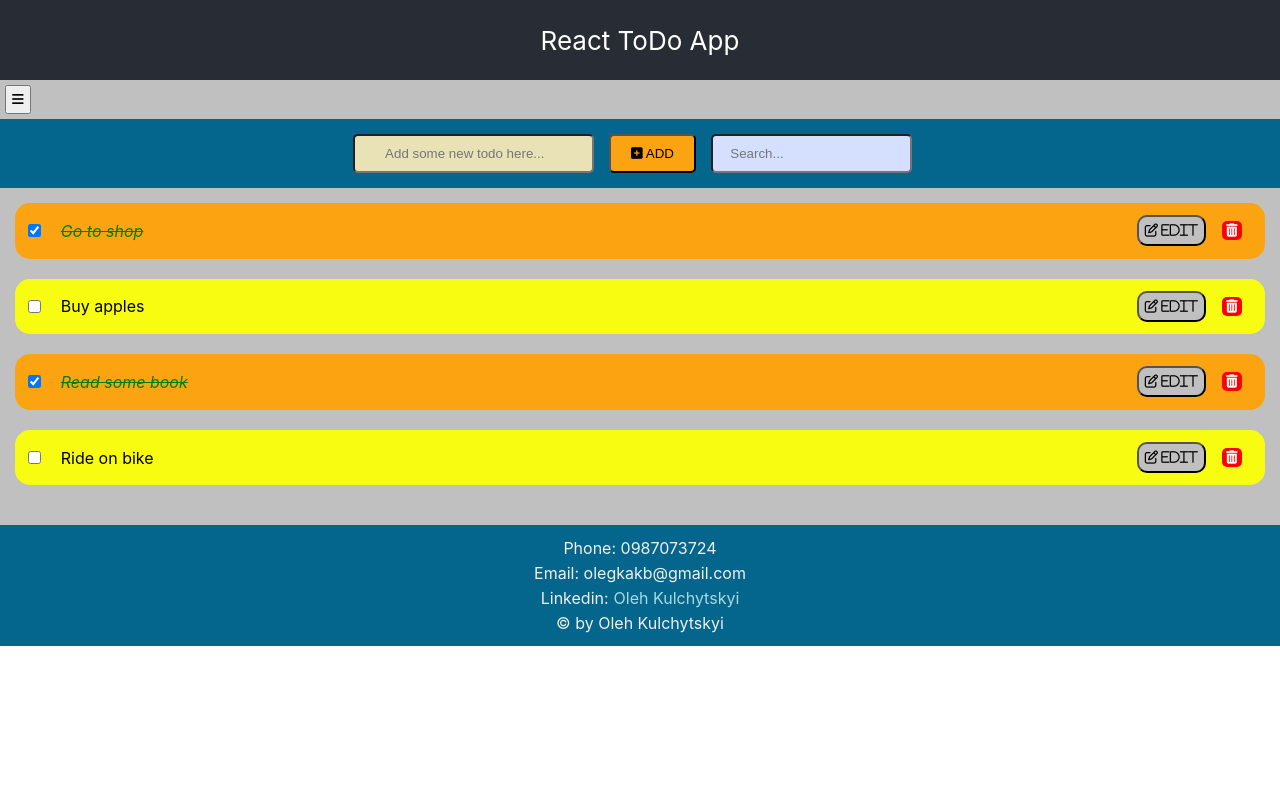
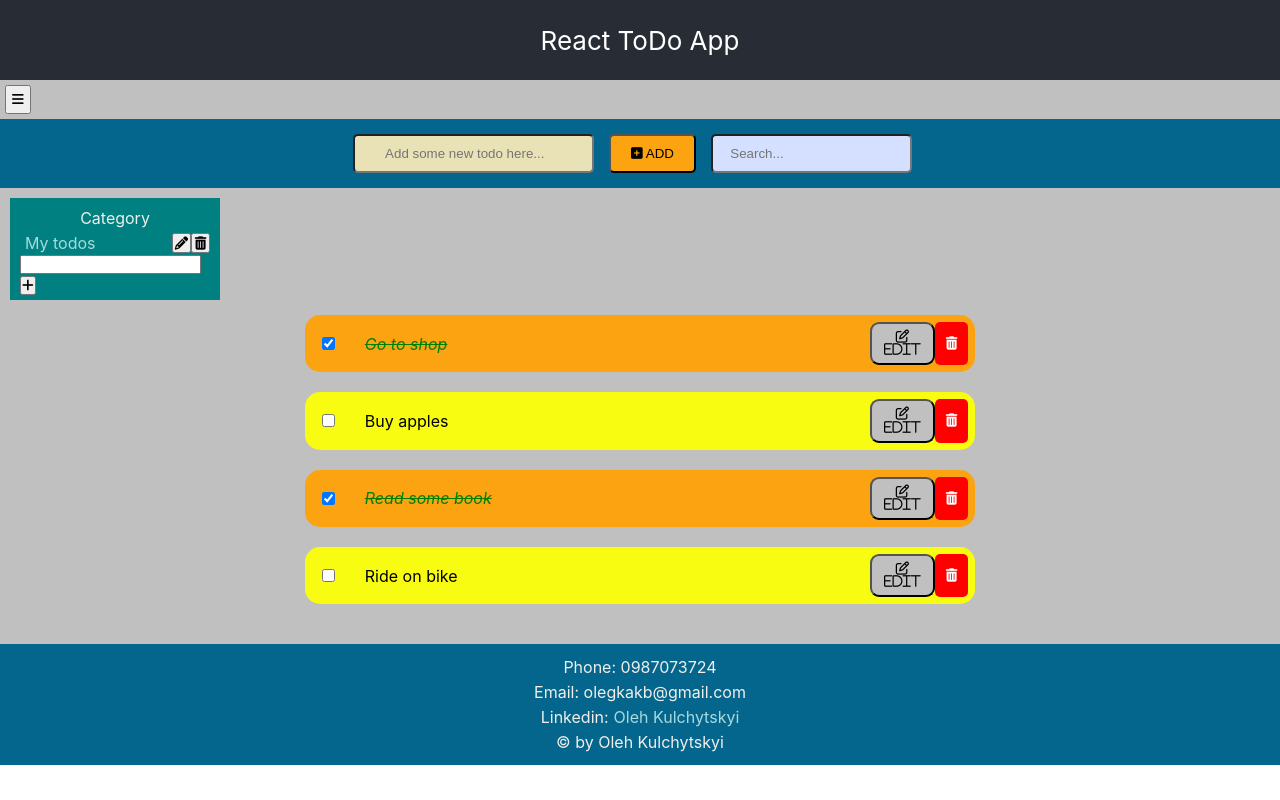
Before and after one commit to KulchytskyiOleh/React-ToDo-App, a React (Create React App) app: page / in a window 1280 px wide. Built offline with nearby package versions, Linux system fonts and the light colour scheme.

Commit message:
add category component and small fixes

```diff
--- a/src/App.js
+++ b/src/App.js
@@ -3,13 +3,17 @@ import Header from "./components/Header/Header";
 import Content from "./components/Content/Content";
 import Footer from "./components/Footer/Footer";
 
-function App({ todosData, contacts }) {
+function App({ todosData, contacts, Categories }) {
   const [theme, setTheme] = useState(false);
   return (
     <div className="App">
-      <Header theme={theme} setTheme={setTheme}/>
+      <Header theme={theme} setTheme={setTheme} />
       <>
-        <Content className="content" todosData={todosData} />
+        <Content
+          className="content"
+          todosData={todosData}
+          Categories={Categories}
+        />
       </>
       <Footer contacts={contacts} />
     </div>
--- /dev/null
+++ b/src/components/Categories/Categories.css
@@ -0,0 +1,19 @@
+.categories {
+  width: 230px;
+}
+.categoryItemWrapper {
+  margin: 10px;
+  padding: 5px 10px;
+  background-color: #008080;
+}
+.categoryItem {
+  display: grid;
+  grid-template-columns: 80% 10% 10%;
+}
+
+.showSaveButton {
+  display: block;
+}
+.hideSaveButton {
+  display: none;
+}
--- /dev/null
+++ b/src/components/Categories/Categories.js
@@ -0,0 +1,56 @@
+import React, { useRef, useState } from "react";
+import CategoryItem from "./CategoryItem";
+import "./Categories.css";
+function Categories({
+  categories,
+  addNewCategory,
+  editCategoryItem,
+  deleteCategoryItem,
+  saveEditedCategoryItem,
+  showCategorySaveButton,
+  categoriesHandler,
+  currentCategoryId,
+}) {
+  let addInputValueHandler = (e) => {};
+  const categoryInput = useRef("");
+  const [addInput, setAddInput] = useState("");
+  return (
+    <div className="categories">
+      <div className="categoryItemWrapper">
+        <p>Category</p>
+        {categories.map((item) => (
+          <CategoryItem
+            item={item}
+            key={item.id}
+            id={item.id}
+            label={item.label}
+            currentCategoryId={currentCategoryId}
+            editCategoryItem={editCategoryItem}
+            deleteCategoryItem={deleteCategoryItem}
+            saveEditedCategoryItem={saveEditedCategoryItem}
+            showCategorySaveButton={showCategorySaveButton}
+            categoriesHandler={categoriesHandler}
+            addInputValue={addInput}
+          />
+        ))}
+        <input
+          ref={categoryInput}
+          type="text"
+          onChange={addInputValueHandler}
+        />
+        <button
+          onClick={() => {
+            addNewCategory(categories, categoryInput.current.value);
+            setAddInput(categoryInput.current.value);
+            console.log(addInput)
+            categoryInput.current.value = "";
+          }}
+        >
+          <i className="fa fa-plus" aria-hidden="true"></i>
+        </button>
+      </div>
+    </div>
+  );
+}
+
+export default Categories;
--- /dev/null
+++ b/src/components/Categories/CategoryItem.js
@@ -0,0 +1,86 @@
+import React, { useState, useRef, useEffect } from "react";
+
+function CategoryItem({
+  label,
+  item,
+  editCategoryItem,
+  saveEditedCategoryItem,
+  deleteCategoryItem,
+  categoriesHandler,
+  showCategorySaveButton,
+  currentCategoryId,
+  addInputValue,
+}) {
+  const editInput = useRef(null);
+  const [isEditing, setIsEditing] = useState(false);
+  const [editLabel, setEditLabel] = useState(label);
+  let inputValueHandler = (e) => setEditLabel(e.target.value);
+  // console.log(addInputValue);
+  // if (addInputValue === editLabel) console.log("same");
+  useEffect(() => {
+    if (isEditing) editInput.current.focus();
+  }, [isEditing]);
+  return (
+    <>
+      <ul className="categoryListWrapper">
+        <li className="categoryItem">
+          {isEditing ? (
+            <input
+              type="text"
+              ref={editInput}
+              value={editLabel}
+              onChange={inputValueHandler}
+            />
+          ) : (
+            <a href="#/" id={`CategoryItem_${item.id}`}>
+              {editLabel}
+            </a>
+          )}
+          {showCategorySaveButton ? (
+            <button
+              className={
+                showCategorySaveButton && currentCategoryId === item.id
+                  ? "showSaveButton" && "saveEditedCategoryItem"
+                  : "hideSaveButton"
+              }
+            >
+              <i
+                className="fa fa-floppy-o"
+                onClick={() => {
+                  saveEditedCategoryItem(item.id, editLabel);
+                  categoriesHandler(!showCategorySaveButton);
+                  setIsEditing(!isEditing);
+                }}
+              />
+            </button>
+          ) : (
+            <button
+              className={
+                showCategorySaveButton && currentCategoryId === item.id
+                  ? "hideSaveButton"
+                  : "showSaveButton" && "categoryItemEdit"
+              }
+            >
+              <i
+                className="fa fa-pencil"
+                onClick={() => {
+                  editCategoryItem(item.id, editLabel);
+                  categoriesHandler(!showCategorySaveButton);
+                  setIsEditing(!isEditing);
+                }}
+              />
+            </button>
+          )}
+          <button className="categoryItemDelete">
+            <i
+              className="fas fa-trash-alt"
+              onClick={() => deleteCategoryItem(item.id)}
+            />
+          </button>
+        </li>
+      </ul>
+    </>
+  );
+}
+
+export default CategoryItem;
--- a/src/components/Content/Content.css
+++ b/src/components/Content/Content.css
@@ -3,6 +3,9 @@
   list-style-type: none;
   margin: 0;
   padding: 0;
+}
+button {
+  cursor: pointer;
 }
 .content {
   background-color: #c0c0c0;
@@ -20,42 +23,50 @@
 .todo-items {
   margin-bottom: 10px;
 }
+.main_Practice {
+  width: 700px;
+  margin: auto;
+}
 .todo-item {
   background-color: #f8fc11;
   margin: 15px;
   padding: 1%;
+  /* width: 50%; */
   border-radius: 15px;
-  display: flex;
+  display: grid;
+  grid-template-columns: 5% 80% 10% 5%;
   align-items: center;
   margin-bottom: 20px;
+}
+.checkBoxItem {
+  justify-self: center;
 }
 
 .todo-item:nth-child(odd) {
   background-color: #fca311;
 }
 .todo-item > p {
-  color: black;
+  color: #000000;
+  justify-self: start;
   padding-left: 15px;
 }
+.textEdit {
+  justify-self: start;
+
+  padding: 6px;
+  /* margin-right: 10px; */
+  border-radius: 9px;
+  background-color: #c0c0c0;
+}
+
 .todoItemDelete {
   color: #ffffff;
   background-color: #ff0000;
-  padding: 2px 4px;
+  /* padding: 2px 4px; */
   border: none;
   border-radius: 5px;
-  position: absolute;
-  cursor: pointer;
-  right: 3%;
-}
-
-.textEdit {
-  position: absolute;
-  cursor: pointer;
-  padding: 6px;
-  margin-right: 10px;
-  right: 5%;
-  border-radius: 10px;
-  background-color: #c0c0c0;
+  align-self: stretch;
+  justify-self: stretch;
 }
 
 .practice_Top {
@@ -78,7 +89,6 @@
   padding: 10px 20px;
   margin-right: 15px;
   border-radius: 5px;
-  cursor: pointer;
 }
 
 .showButton {
@@ -104,5 +114,3 @@ p.Completed {
   font-style: italic;
   text-decoration: line-through;
 }
-/*
-} */
--- a/src/components/Content/Content.js
+++ b/src/components/Content/Content.js
@@ -2,10 +2,10 @@ import React from "react";
 import "./Content.css";
 import Practice from "../Practice/Practice";
 
-function Content({ todosData }) {
+function Content({ todosData, Categories }) {
   return (
     <main className="content">
-      <Practice todosData={todosData} />
+      <Practice todosData={todosData} Categories={Categories} />
     </main>
   );
 }
--- a/src/components/Data/todosData.js
+++ b/src/components/Data/todosData.js
@@ -1,10 +1,12 @@
 const todosData = [
-  { id: 1, text: "Go to shop", completed: true, /* date: new Date() */ },
-  { id: 2, text: "Buy apples", completed: false, /* date: new Date() */ },
-  { id: 3, text: "Read some book", completed: true, /* date: new Date() */ },
-  { id: 4, text: "Ride on bike", completed: false, /* date: new Date() */ },
+  { id: 1, text: "Go to shop", completed: true /* date: new Date() */ },
+  { id: 2, text: "Buy apples", completed: false /* date: new Date() */ },
+  { id: 3, text: "Read some book", completed: true /* date: new Date() */ },
+  { id: 4, text: "Ride on bike", completed: false /* date: new Date() */ },
 ];
 export default todosData;
+
+export const Categories = [{ id: 1, label: "My todos" }];
 
 export const contacts = [
   {
--- a/src/components/Practice/Practice.js
+++ b/src/components/Practice/Practice.js
@@ -4,9 +4,9 @@ import Pagination from "../Pagination/Pagination";
 import Search from "../Search/Search";
 // import Status from "../Status/Status";
 import Sidebar from "../Sidebar/Sidebar";
-
+import Categories from "../Categories/Categories";
 export default class Practice extends React.Component {
-  constructor({ todosData }) {
+  constructor({ todosData, Categories }) {
     super();
     this.newTodoItem = React.createRef();
     // this.editTodoItem = React.createRef();
@@ -15,17 +15,21 @@ export default class Practice extends React.Component {
     this.state = {
       text: "",
       search: "",
-      value: "",
+      // value: "",
       status: "all",
       showButton: false,
       currentItemId: 0,
+      currentCategoryId: 0,
       showSideBar: false,
       showModal: false,
+      showCategorySaveButton: false,
       todos: todosData,
       // completed: "",
       // uncompleted: "",
       itemsPerPage: 4,
+      // newCategory: "",
       currentPage: 1,
+      categories: Categories,
     };
   }
 
@@ -39,6 +43,41 @@ export default class Practice extends React.Component {
   };
 
   dateCreate = () => {};
+
+  addNewCategory = (categories, labelText) => {
+    let newCategory = {
+      id: Date.now(),
+      label: labelText,
+    };
+    this.setState({ categories: [...categories, newCategory] });
+  };
+
+  saveEditedCategoryItem = (id, editedText) => {
+    this.setState((prevState) => ({
+      categories: prevState.categories.map((item) => {
+        if (item.id === id) {
+          item.label = editedText;
+        }
+        return item;
+      }),
+      currentCategoryId: id,
+    }));
+  };
+
+  editCategoryItem = (id, editedText) => {
+    this.setState({ currentCategoryId: id });
+    this.state.categories.filter((item) =>
+      item.id === id ? (editedText = item.label) : null
+    );
+  };
+
+  deleteCategoryItem = (id) => {
+    this.setState((prevState) => ({
+      categories: prevState.categories.filter((item) =>
+        item.id !== id ? item : null
+      ),
+    }));
+  };
 
   addNewTodo = () => {
     const { todos } = this.state;
@@ -106,11 +145,13 @@ export default class Practice extends React.Component {
   statusSwitchHandler = (status) => this.setState({ status });
 
   handleSearch = (search) => this.setState({ search });
+
   currentPageHandler = (currentPage) => this.setState({ currentPage });
 
-  componentDidUpdate() {
-    // this.newTodoItem.current.focus();
-  }
+  categoriesHandler = (showCategorySaveButton) =>
+    this.setState({ showCategorySaveButton });
+
+  componentDidUpdate() {}
 
   render() {
     return (
@@ -163,13 +204,23 @@ export default class Practice extends React.Component {
             <Search onSearch={this.handleSearch} />
           </>
         </div>
+        <Categories
+          currentCategoryId={this.state.currentCategoryId}
+          showCategorySaveButton={this.state.showCategorySaveButton}
+          categories={this.state.categories}
+          categoriesHandler={this.categoriesHandler}
+          addNewCategory={this.addNewCategory}
+          editCategoryItem={this.editCategoryItem}
+          saveEditedCategoryItem={this.saveEditedCategoryItem}
+          deleteCategoryItem={this.deleteCategoryItem}
+        />
         <div className="main_Practice">
           <TodoItemsList
             handleChange={this.handleChange}
             deleteItem={this.deleteItem}
             textEdit={this.textEdit}
             showButton={this.state.showButton}
-            currentItemId={this.state.currentItemId}
+            // currentItemId={this.state.currentItemId}
             toggleButton={this.toggleButton}
             todos={this.state.todos}
             search={this.state.search}
--- a/src/components/Practice/TodoItem.js
+++ b/src/components/Practice/TodoItem.js
@@ -14,7 +14,7 @@ export default function TodoItem({
   return (
     <div className="todo-item">
       <input
-        id="inp"
+        className="checkBoxItem"
         type="checkbox"
         checked={item.completed}
         onChange={() => handleChange(item.id)}
--- a/src/components/Practice/TodoItemsList.js
+++ b/src/components/Practice/TodoItemsList.js
@@ -8,21 +8,11 @@ export default function TodoItemsList({
   toggleButton,
   deleteItem,
   textEdit,
-  currentItemId,
   search,
   status,
   currentPage,
   itemsPerPage,
 }) {
-  // if (currentPage) {
-  //   todos.map((item, index) =>
-  //     Math.ceil(++index / itemsPerPage) === currentPage
-  //       ? console.log(item)
-  //       : null
-  //   );
-  // }
-  // console.log("--------------");
-
   return todos
     .filter((item) =>
       item.text.toLowerCase().includes(search.trim().toLowerCase())
@@ -48,7 +38,7 @@ export default function TodoItemsList({
         deleteItem={deleteItem}
         textEdit={textEdit}
         showButton={showButton}
-        currentItemId={currentItemId}
+        // currentItemId={currentItemId}
         toggleButton={toggleButton}
       />
     ));
--- a/src/components/Sidebar/Sidebar.css
+++ b/src/components/Sidebar/Sidebar.css
@@ -17,7 +17,7 @@ button.menu-bars {
 .sidebar {
   display: none;
   position: fixed;
-  top: 10;
+  /* top: 10; */
   left: -100%;
   transition: 850ms;
 }
--- a/src/index.js
+++ b/src/index.js
@@ -2,9 +2,9 @@ import React from "react";
 import ReactDOM from "react-dom";
 import "./index.css";
 import App from "./App";
-import todosData, { contacts } from "./components/Data/todosData";
+import todosData, { contacts, Categories } from "./components/Data/todosData";
 
 ReactDOM.render(
-  <App contacts={contacts} todosData={todosData} />,
+  <App contacts={contacts} todosData={todosData} Categories={Categories} />,
   document.getElementById("root")
 );
```
